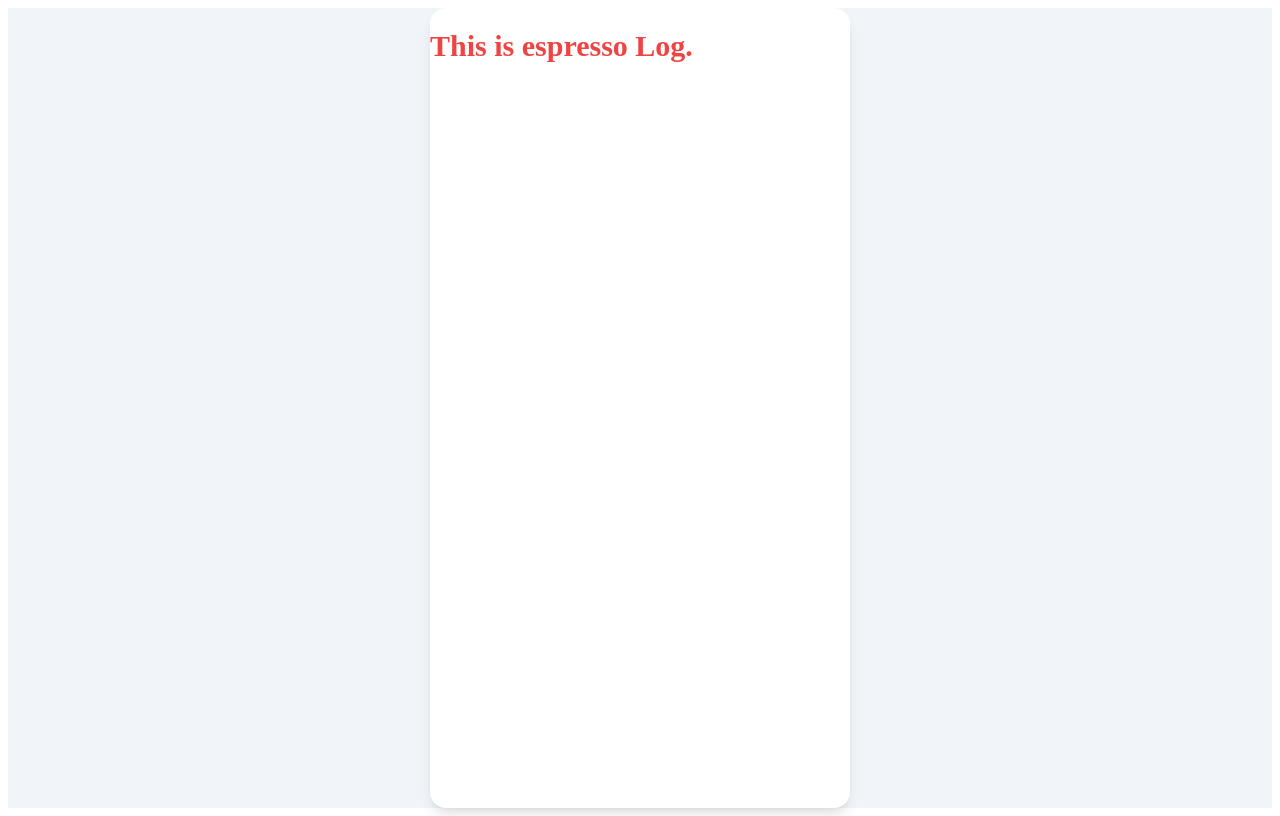
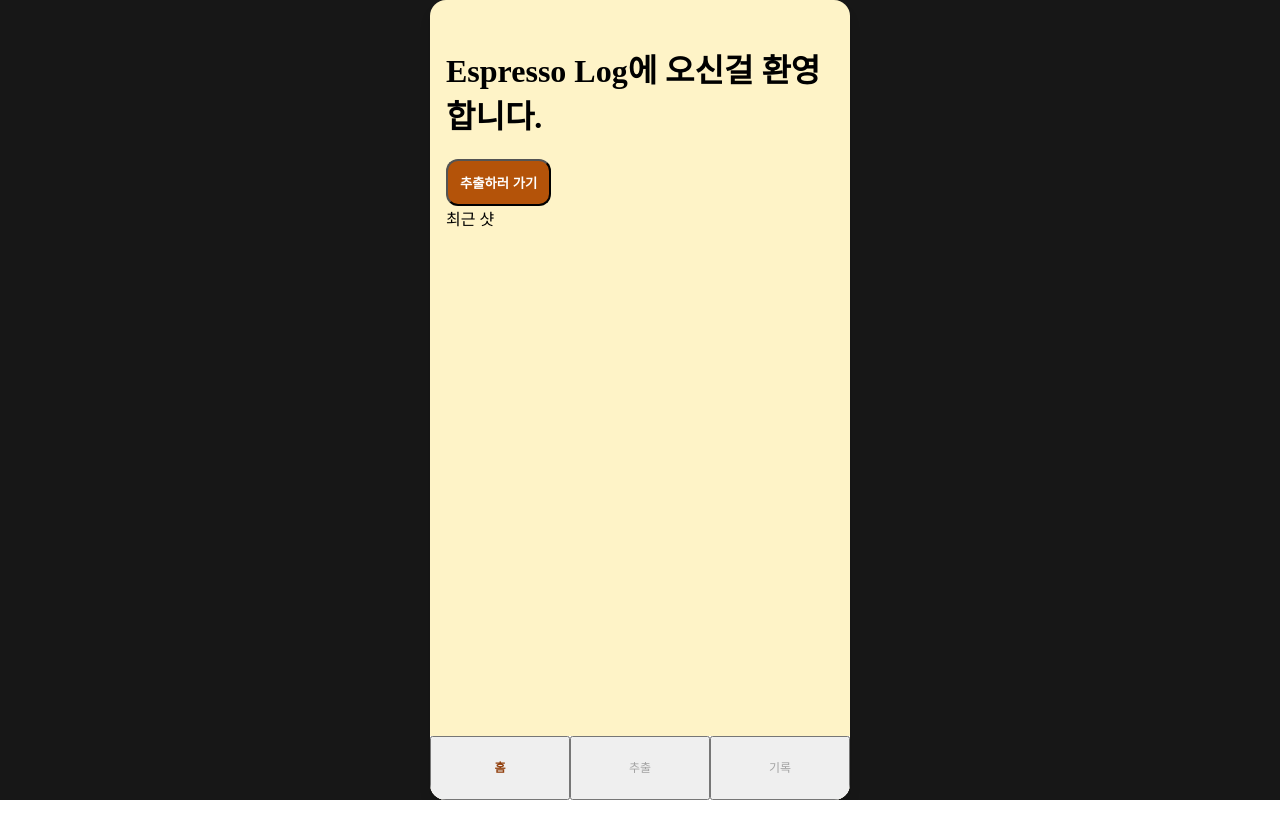
Before and after one commit to metjyc/espresso-log, a React (Vite) app: page /brew in a window 1280 px wide. Built offline with nearby package versions, Linux system fonts and the light colour scheme.

Commit message:
feat: 하단 네비게이션 추가 및 전체적인 스타일 수정

```diff
--- a/src/components/AppShell/Appshell.tsx
+++ b/src/components/AppShell/Appshell.tsx
@@ -1,12 +1,43 @@
+type TabKey = "home" | "brew" | "logs";
+
 type AppShellProps = {
   children: React.ReactNode;
+  activeTab: TabKey;
 };
 
-export default function AppShell({ children }: AppShellProps) {
+// 타입 객체 선언 다음에 붙어있는 빈배열은 배열 선언을 위함.
+const TABS: { key: TabKey; label: string }[] = [
+  { key: "home", label: "홈" },
+  { key: "brew", label: "추출" },
+  { key: "logs", label: "기록" },
+];
+
+export default function AppShell({ children, activeTab }: AppShellProps) {
   return (
-    <div className="min-h-screen bg-slate-100 flex justify-center items-start">
-      <div className="w-full max-w-[420px] bg-white shadow-lg sm:rounded-2xl overflow-hidden min-h-screen">
-        {children}
+    <div className="min-h-screen bg-neutral-900 flex justify-center">
+      <div className="w-full max-w-[420px] bg-amber-100 shadow-lg sm:rounded-2xl overflow-hidden min-h-screen flex flex-col">
+        <main className="overflow-y-auto px-4 pt-6 pb-20 flex-1 min-h-0">
+          {children}
+        </main>
+
+        <nav className="shrink-0 h-16 bg-white border-t border-black/10">
+          <div className="h-full grid grid-cols-3">
+            {/* TABS.map이 가능한 이유는 위에 TABS를 배열로 선언 해놨기 때문이다.*/}
+            {TABS.map((tab) => {
+              const isActive = activeTab === tab.key;
+
+              return (
+                <button
+                  className={`flex flex-col items-center justify-center text-xs
+            ${isActive ? "text-amber-800 font-semibold" : "text-neutral-400"}
+          `}
+                >
+                  {tab.label}
+                </button>
+              );
+            })}
+          </div>
+        </nav>
       </div>
     </div>
   );
--- a/src/index.css
+++ b/src/index.css
@@ -1,3 +1,7 @@
 @tailwind css;
 @tailwind components;
 @tailwind utilities;
+
+body {
+  margin: 0;
+}
--- a/src/pages/Home.tsx
+++ b/src/pages/Home.tsx
@@ -2,8 +2,14 @@ import AppShell from "../components/AppShell/Appshell";
 
 export default function Home() {
   return (
-    <AppShell>
-      <h1 className="text-3xl font-bold text-red-500">This is espresso Log.</h1>
+    <AppShell activeTab="home">
+      <header>
+        <h1>Espresso Log에 오신걸 환영합니다.</h1>
+      </header>
+      <button className="p-3 rounded-xl bg-amber-700 active:bg-amber-800 font-semibold text-white">
+        추출하러 가기
+      </button>
+      <div>최근 샷</div>
     </AppShell>
   );
 }
```
